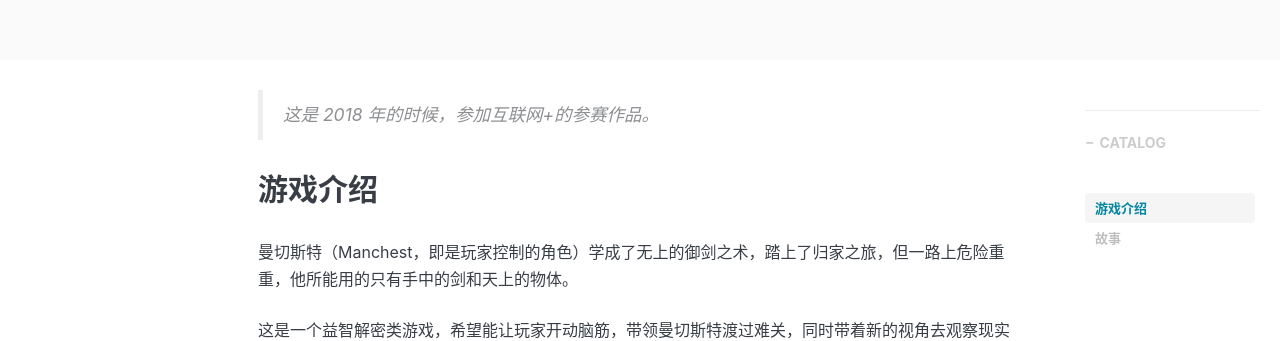
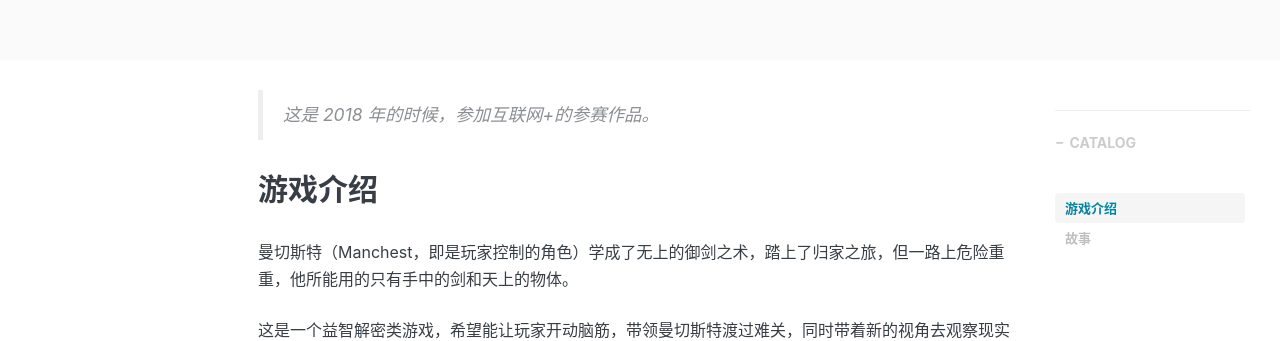
Before and after one commit to guxi11/guxi11.github.io, a Jekyll site: the page built from _posts/2020-03-10-Manchest.md, in a window 1280 px wide. Shown: the part 420-761 px from the top of the page. Built offline with Jekyll 4.4.1, drawn with Linux system fonts in a browser that asks for light colours.

Commit message:
style: sidebar

```diff
--- a/_sass/atina/components/_sidebar.scss
+++ b/_sass/atina/components/_sidebar.scss
@@ -9,6 +9,7 @@
   .sidebar-container, .catalog-container {
     padding-right: 5%;
     float: right;
+    margin-right: 30px;
   }
 }
 .sidebar-container {
@@ -58,13 +59,13 @@
   overflow: auto;
   height: 100%;
   padding-bottom: 40px;
-  padding-right: 20px;
+  padding-right: 0px;
   width: 195px;
 }
 .side-catalog.fixed {
   position: fixed;
   top: 105px;
-  right: 0px;
+  right: 30px;
 }
 .side-catalog.fold .catalog-toggle::before {
   content: "+";
```
